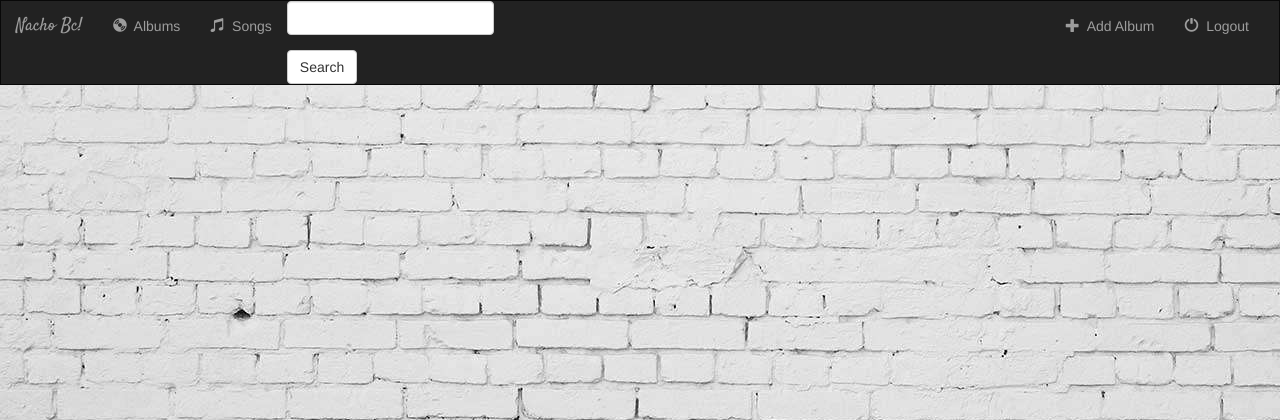
After one commit to vasugaur92/djangoproject, a Django app: template music/templates/base.html in a window 1280 px wide. The commit adds this page. Shown: the top 420 px of the page. Run offline with Django 3.2, Linux system fonts and the light colour scheme; the template is opened without the code that fills it, so the values that code supplies are empty; parts of the project's set-up code (start-up, migrations or seed data) failed here and were passed over; some libraries are stand-ins or nearby versions.

Commit message:
added base html

```diff
--- /dev/null
+++ b/music/static/music/style.css
@@ -0,0 +1,11 @@
+body{
+    background: white url('images/background.jpg');
+}
+
+.navbar{
+    border-radius: 0;
+}
+
+.navbar-brand{
+    font-family: 'Satisfy', cursive;
+}
--- /dev/null
+++ b/music/templates/base.html
@@ -0,0 +1,70 @@
+<!DOCTYPE html>
+<html lang="en">
+<head>
+    <meta charset="UTF-8">
+    <title>{% block title %}Nacho BC!{% endblock %}</title>
+    {% load staticfiles%}
+    <link rel="stylesheet" href="https://maxcdn.bootstrapcdn.com/bootstrap/3.3.7/css/bootstrap.min.css">
+    <link rel="stylesheet" type="text/css" href="https://fonts.googleapis.com/css?family=Satisfy">
+    <link rel="stylesheet" type="text/css" href="{% static 'music/style.css' %}" />
+    <script src="https://ajax.googleapis.com/ajax/libs/jquery/1.12.4/jquery.min.js"></script>
+    <script src="https://maxcdn.bootstrapcdn.com/bootstrap/3.3.7/js/bootstrap.min.js"></script>
+
+</head>
+<body>
+    <nav class="navbar navbar-inverse">
+    <div class="container-fluid">
+
+        <!-- Header -->
+        <div class="navbar-header">
+            <button type="button" class="navbar-toggle" data-toggle="collapse" data-target="#topNavBar">
+                <span class="icon-bar"></span>
+                <span class="icon-bar"></span>
+                <span class="icon-bar"></span>
+            </button>
+            <a class="navbar-brand" href="{% url 'music:index' %}">Nacho Bc!</a>
+        </div>
+
+        <!-- Items -->
+        <div class="collapse navbar-collapse" id="topNavBar">
+            <ul class="nav navbar-nav">
+                <li class="">
+                    <a href="{% url 'music:index' %}">
+                        <span class="glyphicon glyphicon-cd" aria-hidden="true"></span>&nbsp; Albums
+                    </a>
+                </li>
+                <li class="">
+                    <a href="#">
+                        <span class="glyphicon glyphicon-music" aria-hidden="true"></span>&nbsp; Songs
+                    </a>
+                </li>
+            </ul>
+
+            <form class="navform-form navbar-left" role="search" method="get" action="#">
+                <div class="form-group">
+                    <input type="text" class="form-control" name="q" value="">
+                </div>
+                <button type="submit" class="btn btn-default">Search</button>
+            </form>
+
+            <ul class="nav navbar-nav navbar-right">
+                <li class="">
+                    <a href="{% url 'music:index' %}">
+                        <span class="glyphicon glyphicon-plus" aria-hidden="true"></span>&nbsp; Add Album
+                    </a>
+                </li>
+                <li class="">
+                    <a href="#">
+                        <span class="glyphicon glyphicon-off" aria-hidden="true"></span>&nbsp; Logout
+                    </a>
+                </li>
+            </ul>
+
+        </div>
+
+    </div>
+</nav>
+{% block body %}
+{% endblock %}
+</body>
+</html>
--- a/music/templates/index.html
+++ b/music/templates/index.html
@@ -1,3 +1,6 @@
+{% extends 'base.html' %}
+
+{% block body %}
 
 {% if all_albums %}
     <h3>Here are all my albums:</h3>
@@ -9,3 +12,4 @@
 {% else %}
     <h2>You don't have any albums</h2>
 {% endif %}
+{% endblock %}
```
Also changed, not shown: music/templates/detail.html (+7 -1 lines), website/settings.py (+10 -6 lines), music/static/music/images/background.jpg (added), music/static/music/images/star.png (added).
